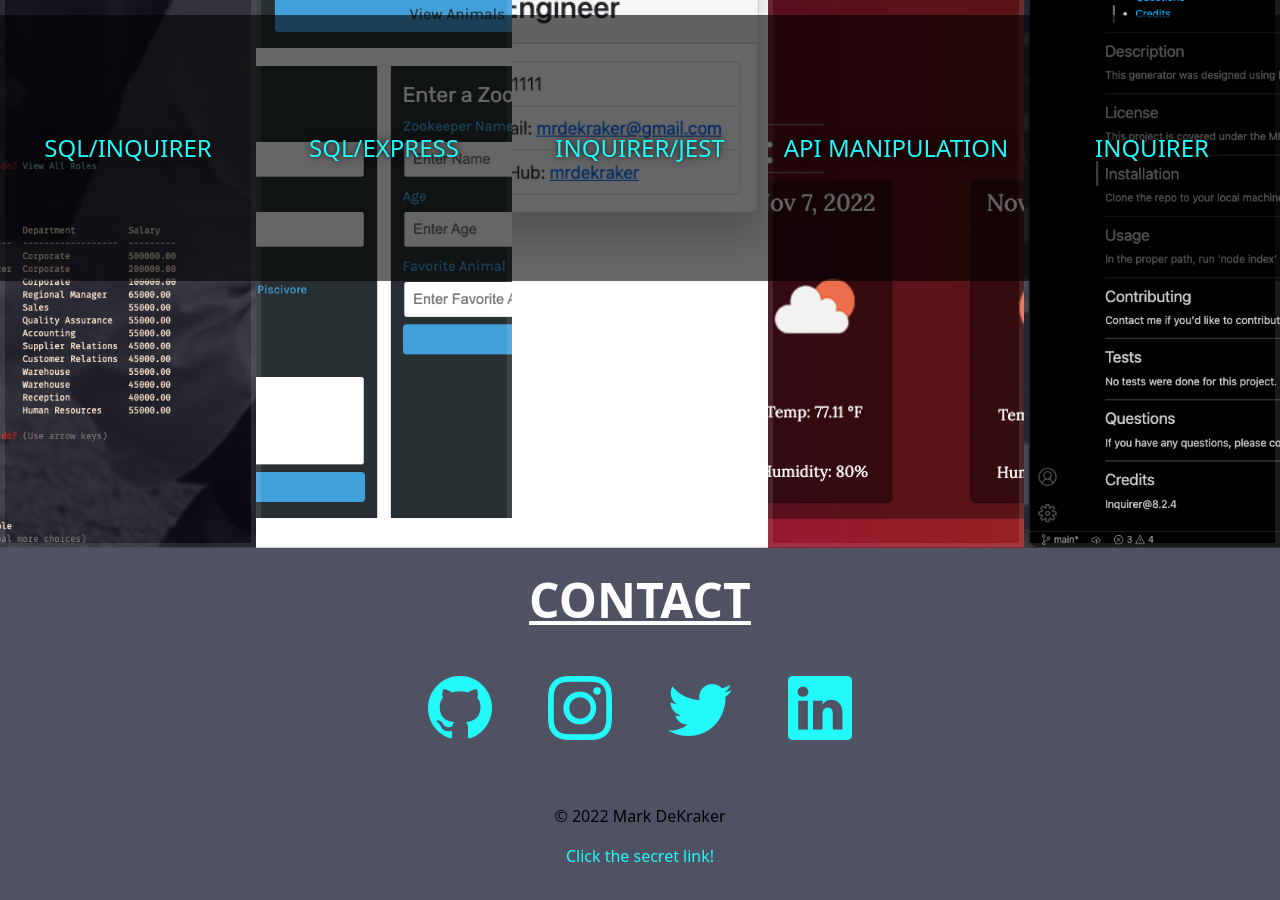
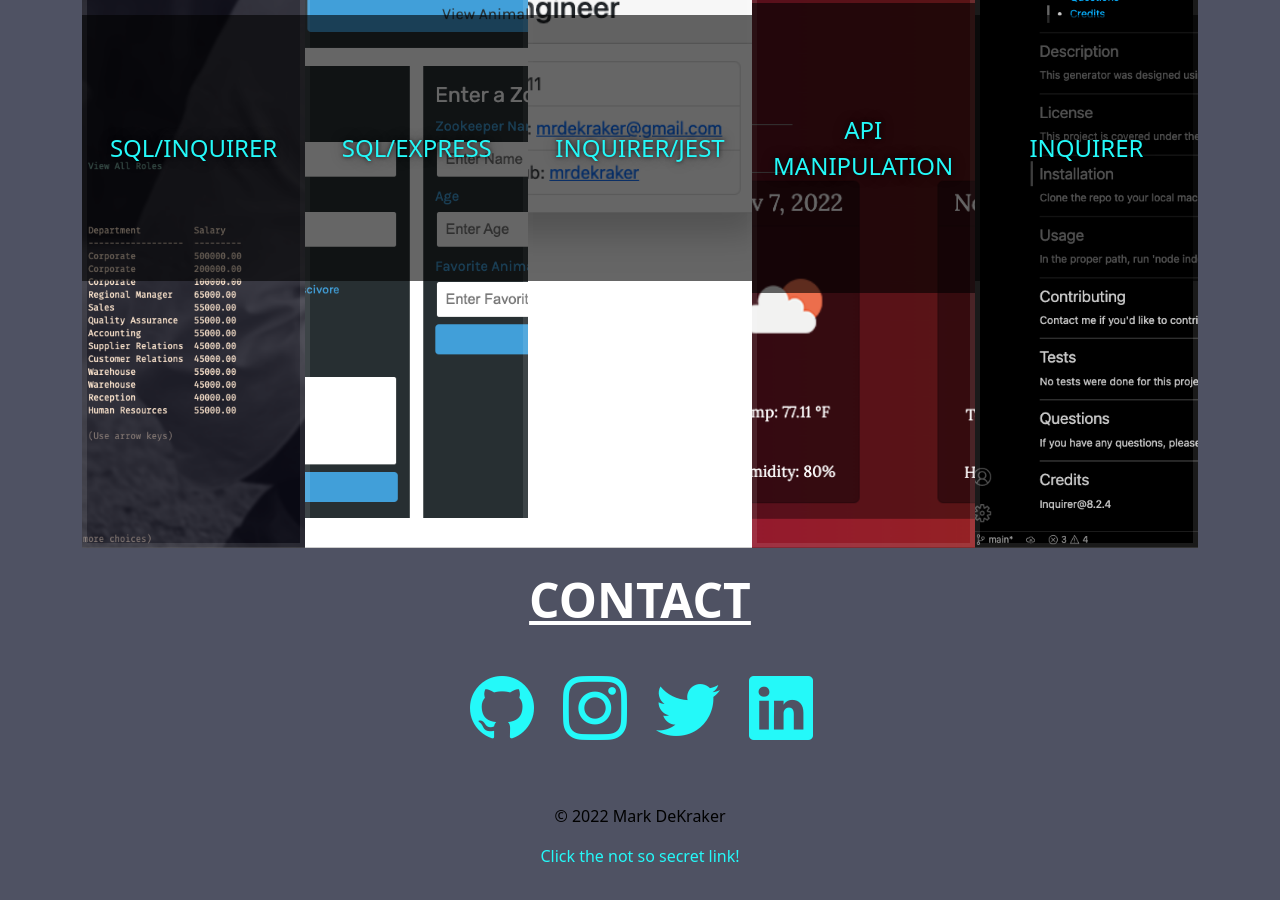
Before and after one commit to mrdekraker/mdek-portfolio, a website: page index.html in a window 1280 px wide. Shown: the part 2529-3429 px from the top of the page. Drawn offline with nearby package versions, Linux system fonts and the light colour scheme.

Commit message:
resized portfolio

```diff
--- a/assets/css/styles.css
+++ b/assets/css/styles.css
@@ -169,10 +169,7 @@ body {
 #portfolio,
 #contact {
   background: var(--background-color);
-  /* height: 100vh; */
   width: 100%;
-  /* color: var(--text-color-black); */
-  /* border: 2px solid red; */
 }
 
 #portfolio p {
@@ -181,9 +178,9 @@ body {
 }
 
 #contact {
-  display: flex;
-  justify-content: center;
-  align-items: center;
+  /* display: flex; */
+  /* justify-content: center; */
+  /* align-items: center; */
   font-size: 4rem;
   color: var(--accent);
 }
@@ -284,9 +281,9 @@ body {
   align-items: center;
 }
 
-/* .panel p:nth-child(2) {
+.panel p:nth-child(2) {
   font-size: 4em;
-} */
+}
 
 .panel > *:first-child {
   transform: translateY(-100%);
@@ -327,3 +324,10 @@ footer p a {
   color: var(--accent);
   text-decoration: none;
 }
+
+.contact-icons {
+  /* center */
+  display: flex;
+  justify-content: center;
+  align-items: center;
+}
--- a/index.html
+++ b/index.html
@@ -169,7 +169,7 @@
           <h3 class="namePlate">PORTFOLIO</h3>
           <p>Click the <span class="ethos">link</span> to go to the repo!</p>
         </div>
-        <div class="panels">
+        <div class="panels container">
           <div class="panel panel1">
             <p>Big</p>
             <p class="tech">
@@ -227,14 +227,12 @@
       </section>
 
       <!-- !CONTACT -->
-      <section>
-        <div class="row text-center">
+      <section id="contact" class="container text-center fade-up">
+        <div class="row">
           <h3 class="namePlate">CONTACT</h3>
         </div>
-
-        <div class="container" id="contact">
-          <div class="row text-center">
-            <div class="col-md">
+        <div class="contact-icons">
+          <div class="col-md-1">
             <a
               class="nav-link icon"
               href="https://github.com/mrdekraker"
@@ -242,7 +240,7 @@
               >&#xF3ED;</a
             >
           </div>
-            <div class="col-md">
+          <div class="col-md-1">
             <a
               class="nav-link icon"
               href="https://www.instagram.com/mdek_strongdad/"
@@ -250,7 +248,7 @@
               >&#xF437;</a
             >
           </div>
-            <div class="col-md">
+          <div class="col-md-1">
             <a
               class="nav-link icon"
               href="https://twitter.com/DekrakerMark"
@@ -258,7 +256,7 @@
               >&#xF5EF;</a
             >
           </div>
-            <div class="col-md">
+          <div class="col-md-1">
             <a
               class="nav-link icon"
               href="https://www.linkedin.com/in/mark-dekraker-aa359528/"
@@ -267,10 +265,10 @@
             >
           </div>
         </div>
-        </div>
       </section>
     </main>
 
+    <!-- !FOOTER -->
     <footer>
       <div class="container-fluid">
         <div class="row">
@@ -280,7 +278,7 @@
               <a
                 href="https://mrdekraker.github.io/javascript-100/003-omgdad/omgdad.html"
                 target="_blank"
-                >Click the secret link!</a
+                >Click the not so secret link!</a
               >
             </p>
           </div>
```
Lines whose indentation alone changed are shown as unchanged.
